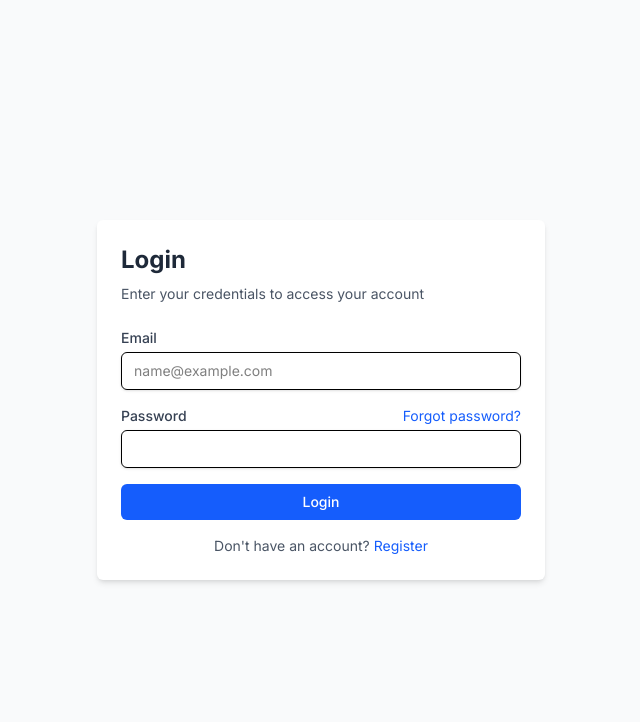
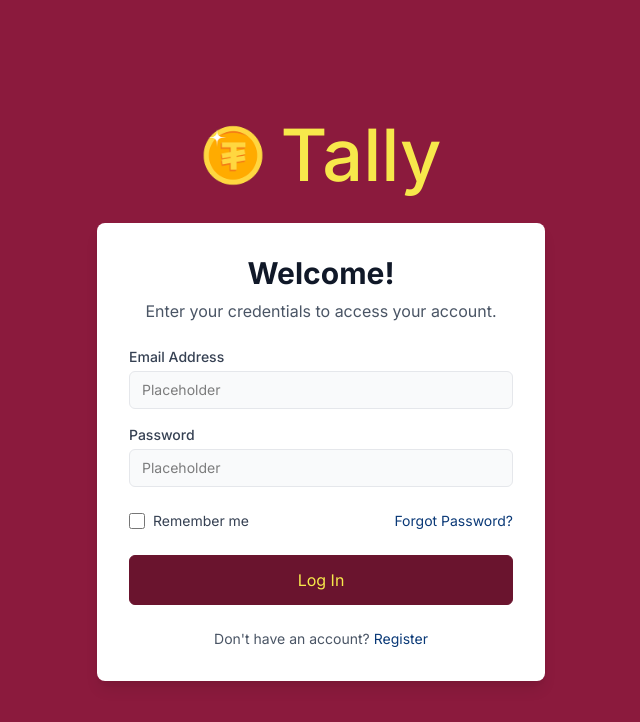
Before and after one commit to arwin50/ftoetally, a Next.js app: page /login in a window 1280 px wide. Shown: the top 722 px of the page, without its empty margins (319-959 px from the left). Built offline with nearby package versions, Linux system fonts and the light colour scheme.

Commit message:
Changed login page design

```diff
--- a/app/dashboard/page.tsx
+++ b/app/dashboard/page.tsx
@@ -77,16 +77,12 @@ export default function DashboardPage() {
     maintainAspectRatio: false,
   };
 
-  const toggleSidebar = () => {
-    setMinimized(!minimized);
-  };
-
   return (
     <ProtectedRoute>
       <PageLayout activePage="dashboard">
         <div className="flex h-screen bg-gray-100">
           <main className="flex-1 overflow-auto transition-all duration-300">
-            <div className="bg-burgundy text-white p-4">
+            <div className="bg-[#4A102A] text-white px-4 py-2">
               <h1 className="text-2xl font-bold ml-2">Dashboard</h1>
             </div>
 
--- a/app/login/page.tsx
+++ b/app/login/page.tsx
@@ -4,6 +4,7 @@ import type React from "react";
 import { useState, useEffect } from "react";
 import { useRouter } from "next/navigation";
 import Link from "next/link";
+import Image from "next/image";
 
 import { useAppDispatch, useAppSelector } from "@/lib/redux/hooks";
 import { login, clearError } from "@/lib/redux/slices/authSlice";
@@ -17,6 +18,7 @@ export default function LoginPage() {
 
   const [email, setEmail] = useState("");
   const [password, setPassword] = useState("");
+  const [rememberMe, setRememberMe] = useState(false);
 
   useEffect(() => {
     dispatch(clearError());
@@ -39,77 +41,105 @@ export default function LoginPage() {
   };
 
   return (
-    <div className="flex min-h-screen items-center justify-center bg-gray-50 p-4">
-      <div className="w-full max-w-md rounded-md bg-white p-6 shadow-md">
-        <h1 className="mb-2 text-2xl font-bold text-gray-800">Login</h1>
-        <p className="mb-6 text-sm text-gray-600">
-          Enter your credentials to access your account
+    <div className="flex min-h-screen flex-col items-center justify-center bg-[#8b1a3d] p-4">
+      <div className="mb-8 flex items-center">
+        <div className="mr-4 h-16 w-16 relative">
+          <Image
+            src="/assets/tally-logo.png"
+            alt="Tally Logo"
+            fill
+            className="object-contain"
+          />
+        </div>
+        <h1 className="text-7xl font-medium text-[#F7E84B]">Tally</h1>
+      </div>
+
+      <div className="w-full max-w-md rounded-lg bg-white p-8 shadow-lg">
+        <div className="mb-6 text-center">
+          <h2 className="text-3xl font-bold text-gray-900">Welcome!</h2>
+          <p className="text-gray-600 pt-2">
+            Enter your credentials to access your account.
           </p>
+        </div>
 
-        <form onSubmit={handleSubmit} className="space-y-4">
+        <form onSubmit={handleSubmit}>
           {error && (
-            <div className="rounded-md border border-red-400 bg-red-100 px-4 py-3 text-sm text-red-700">
+            <div className="mb-4 rounded-md border border-red-400 bg-red-100 px-4 py-3 text-sm text-red-700">
               {error}
             </div>
           )}
 
-          <div>
+          <div className="mb-4">
             <label
               htmlFor="email"
               className="mb-1 block text-sm font-medium text-gray-700"
             >
-              Email
+              Email Address
             </label>
             <input
               id="email"
               type="email"
-              placeholder="name@example.com"
+              placeholder="Placeholder"
               value={email}
               onChange={(e) => setEmail(e.target.value)}
               required
-              className="w-full rounded-md border px-3 py-2 text-sm shadow-sm focus:border-blue-500 focus:outline-none focus:ring"
+              className="w-full rounded-md bg-gray-50 px-3 py-2 text-sm border border-gray-200 focus:border-[#8b1a3d] focus:outline-none focus:ring focus:ring-[#8b1a3d]/20"
             />
           </div>
 
-          <div>
-            <div className="mb-1 flex items-center justify-between">
+          <div className="mb-6">
             <label
               htmlFor="password"
-                className="text-sm font-medium text-gray-700"
+              className="mb-1 block text-sm font-medium text-gray-700"
             >
               Password
             </label>
-              <Link
-                href="/forgot-password"
-                className="text-sm text-blue-600 hover:underline"
-              >
-                Forgot password?
-              </Link>
-            </div>
             <input
               id="password"
               type="password"
+              placeholder="Placeholder"
               value={password}
               onChange={(e) => setPassword(e.target.value)}
               required
-              className="w-full rounded-md border px-3 py-2 text-sm shadow-sm focus:border-blue-500 focus:outline-none focus:ring"
+              className="w-full rounded-md bg-gray-50 px-3 py-2 text-sm border border-gray-200 focus:border-[#8b1a3d] focus:outline-none focus:ring focus:ring-[#8b1a3d]/20"
             />
+          </div>
+
+          <div className="mb-6 flex items-center justify-between">
+            <div className="flex items-center space-x-2">
+              <input
+                type="checkbox"
+                id="remember"
+                checked={rememberMe}
+                onChange={(e) => setRememberMe(e.target.checked)}
+                className="h-4 w-4 rounded border-gray-300 text-[#8b1a3d] focus:ring-[#8b1a3d]"
+              />
+              <label htmlFor="remember" className="text-sm text-gray-700">
+                Remember me
+              </label>
+            </div>
+            <Link
+              href="/forgot-password"
+              className="text-sm text-[#0a3977] hover:underline"
+            >
+              Forgot Password?
+            </Link>
           </div>
 
           <button
             type="submit"
             disabled={isLoading}
-            className="w-full rounded-md bg-blue-600 px-4 py-2 text-sm font-medium text-white hover:bg-blue-700 disabled:opacity-50"
+            className="w-full rounded-md border border-[#6a142e] bg-[#6a142e] py-3 text-[#F7E84B] hover:bg-[#5a0f26] transition-colors disabled:opacity-50"
           >
-            {isLoading ? "Logging in..." : "Login"}
+            {isLoading ? "Logging in..." : "Log In"}
           </button>
 
-          <p className="text-center text-sm text-gray-600">
-            Don&apos;t have an account?{" "}
-            <Link href="/register" className="text-blue-600 hover:underline">
+          <div className="mt-6 text-center text-sm">
+            <span className="text-gray-600">Don&apos;t have an account? </span>
+            <Link href="/register" className="text-[#0a3977] hover:underline">
               Register
             </Link>
-          </p>
+          </div>
         </form>
       </div>
     </div>
--- a/app/transactions/layout.tsx
+++ b/app/transactions/layout.tsx
@@ -10,7 +10,7 @@ export default function TransactionsLayout({
     <ProtectedRoute>
       <PageLayout activePage="transactions">
         <div className="min-h-screen w-full bg-[#D9D9D9]">
-          <div className="bg-burgundy text-white p-4">
+          <div className="bg-[#4A102A] text-white px-4 py-2">
             <h1 className="text-2xl font-bold ml-2">Transactions</h1>
           </div>
 
```
Lines whose indentation alone changed are shown as unchanged.
